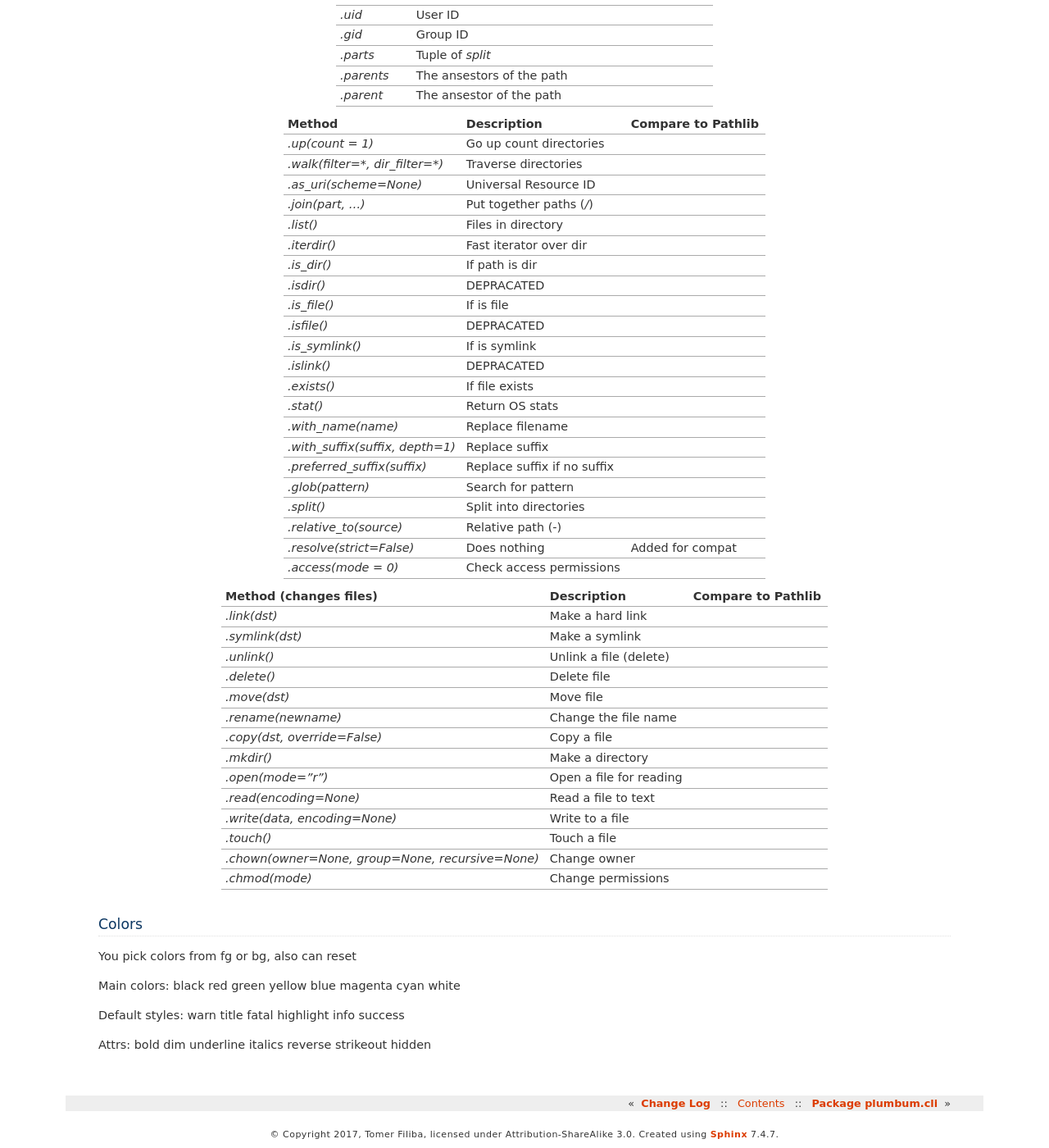
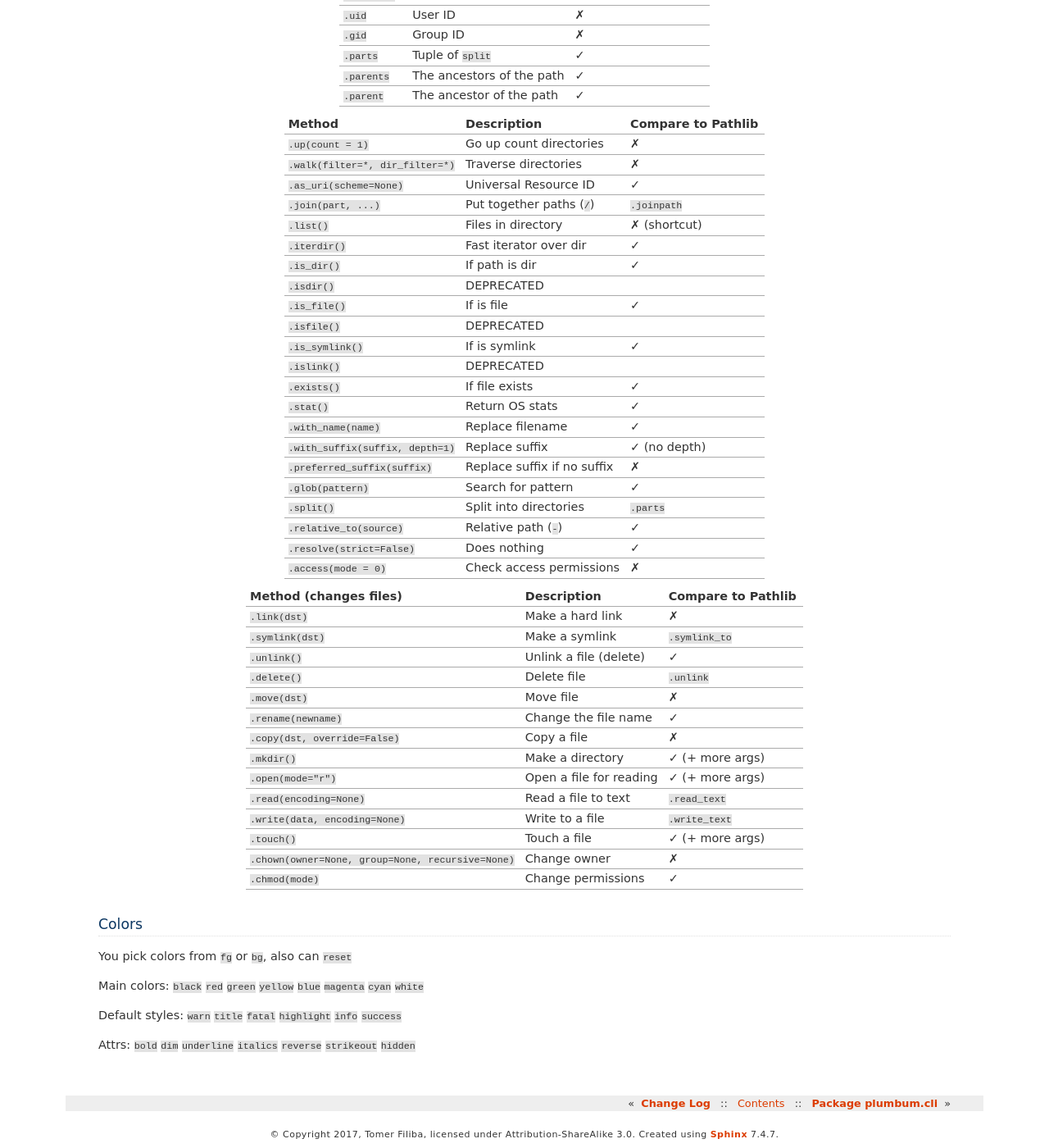
Before and after one commit to tomerfiliba/plumbum, a Sphinx documentation site: the page built from docs/quickref.rst, in a window 1280 px wide and 1400 px high, scrolled down 1852 px. Shown: the whole window at 82% size. Built offline with Sphinx 7.4.7, drawn with Linux system fonts in a browser that asks for light colours; some of the changed text lies outside the part shown.

Commit message:
Fixes for quickref

```diff
--- a/docs/quickref.rst
+++ b/docs/quickref.rst
@@ -74,91 +74,124 @@ Utility           Usage
 Paths
 =====
 
-=============== =============================
-Idiom           Description
-=============== =============================
-`local.cwd`     Common way to make paths
-`/` Construct   Composition of parts
-`//` Construct  Grep for files
-Sorting         Alphabetical
-Iteration       By parts
-To str          Canoncical full path
-Subtraction     Relative path
-`in`            Check for file in folder
-=============== =============================
+================= =============================
+Idiom             Description
+================= =============================
+``local.cwd``     Common way to make paths
+``/`` Construct   Composition of parts
+``//`` Construct  Grep for files
+Sorting           Alphabetical
+Iteration         By parts
+To str            Canonical full path
+Subtraction       Relative path
+``in``            Check for file in folder
+================= =============================
 
-================================================= =========================== ==================
-Property                                          Description                 Compare to Pathlib
-================================================= =========================== ==================
-`.name`                                           The file name
-`.basename`                                       DEPRACATED
-`.stem`                                           Name without extension
-`.dirname`                                        Directory name
-`.root`                                           The file tree root
-`.drive`                                          Drive letter (Windows)
-`.suffix`                                         The suffix
-`.suffixes`                                       A list of suffixes
-`.uid`                                            User ID
-`.gid`                                            Group ID
-`.parts`                                          Tuple of `split`
-`.parents`                                        The ansestors of the path
-`.parent`                                         The ansestor of the path
-================================================= =========================== ==================
+..
+    The main difference is the loss of relative files
 
-================================================= =========================== ==================
-Method                                            Description                 Compare to Pathlib
-================================================= =========================== ==================
-`.up(count = 1)`                                  Go up count directories
-`.walk(filter=*, dir_filter=*)`                   Traverse directories
-`.as_uri(scheme=None)`                            Universal Resource ID
-`.join(part, ...)`                                Put together paths (`/`)
-`.list()`                                         Files in directory
-`.iterdir()`                                      Fast iterator over dir
-`.is_dir()`                                       If path is dir
-`.isdir()`                                        DEPRACATED
-`.is_file()`                                      If is file
-`.isfile()`                                       DEPRACATED
-`.is_symlink()`                                   If is symlink
-`.islink()`                                       DEPRACATED
-`.exists()`                                       If file exists
-`.stat()`                                         Return OS stats
-`.with_name(name)`                                Replace filename
-`.with_suffix(suffix, depth=1)`                   Replace suffix
-`.preferred_suffix(suffix)`                       Replace suffix if no suffix
-`.glob(pattern)`                                  Search for pattern
-`.split()`                                        Split into directories
-`.relative_to(source)`                            Relative path (`-`)
-`.resolve(strict=False)`                          Does nothing                Added for compat
-`.access(mode = 0)`                               Check access permissions
-================================================= =========================== ==================
+=================================================== =========================== ==================
+Property                                            Description                 Compare to Pathlib
+=================================================== =========================== ==================
+``.name``                                           The file name               ✓
+``.basename``                                       DEPRECATED
+``.stem``                                           Name without extension      ✓
+``.dirname``                                        Directory name              ✗
+``.root``                                           The file tree root          ✓
+``.drive``                                          Drive letter (Windows)      ✓
+``.suffix``                                         The suffix                  ✓
+``.suffixes``                                       A list of suffixes          ✓
+``.uid``                                            User ID                     ✗
+``.gid``                                            Group ID                    ✗
+``.parts``                                          Tuple of ``split``          ✓
+``.parents``                                        The ancestors of the path   ✓
+``.parent``                                         The ancestor of the path    ✓
+=================================================== =========================== ==================
 
-================================================= =========================== ==================
-Method (changes files)                            Description                 Compare to Pathlib
-================================================= =========================== ==================
-`.link(dst)`                                      Make a hard link
-`.symlink(dst)`                                   Make a symlink
-`.unlink()`                                       Unlink a file (delete)
-`.delete()`                                       Delete file
-`.move(dst)`                                      Move file
-`.rename(newname)`                                Change the file name
-`.copy(dst, override=False)`                      Copy a file
-`.mkdir()`                                        Make a directory
-`.open(mode="r")`                                 Open a file for reading
-`.read(encoding=None)`                            Read a file to text
-`.write(data, encoding=None)`                     Write to a file
-`.touch()`                                        Touch a file
-`.chown(owner=None, group=None, recursive=None)`  Change owner
-`.chmod(mode)`                                    Change permissions
-================================================= =========================== ==================
+..
+    Missing:
+             .anchor
 
+
+
+=================================================== =========================== ==================
+Method                                              Description                 Compare to Pathlib
+=================================================== =========================== ==================
+``.up(count = 1)``                                  Go up count directories     ✗
+``.walk(filter=*, dir_filter=*)``                   Traverse directories        ✗
+``.as_uri(scheme=None)``                            Universal Resource ID       ✓
+``.join(part, ...)``                                Put together paths (``/``)  ``.joinpath``
+``.list()``                                         Files in directory          ✗ (shortcut)
+``.iterdir()``                                      Fast iterator over dir      ✓
+``.is_dir()``                                       If path is dir              ✓
+``.isdir()``                                        DEPRECATED
+``.is_file()``                                      If is file                  ✓
+``.isfile()``                                       DEPRECATED
+``.is_symlink()``                                   If is symlink               ✓
+``.islink()``                                       DEPRECATED
+``.exists()``                                       If file exists              ✓
+``.stat()``                                         Return OS stats             ✓
+``.with_name(name)``                                Replace filename            ✓
+``.with_suffix(suffix, depth=1)``                   Replace suffix              ✓ (no depth)
+``.preferred_suffix(suffix)``                       Replace suffix if no suffix ✗
+``.glob(pattern)``                                  Search for pattern          ✓
+``.split()``                                        Split into directories      ``.parts``
+``.relative_to(source)``                            Relative path (``-``)       ✓
+``.resolve(strict=False)``                          Does nothing                ✓
+``.access(mode = 0)``                               Check access permissions    ✗
+=================================================== =========================== ==================
+
+..
+    Missing:
+             .match(pattern)
+             .is_reserved()
+             .is_absolute()
+             .as_posix()
+             .is_symlink()
+             .is_fifo()
+             .is_block_device()
+             .is_char_device()
+             .lchmod(mode)
+             .lstat()
+
+=================================================== =========================== ==================
+Method (changes files)                              Description                 Compare to Pathlib
+=================================================== =========================== ==================
+``.link(dst)``                                      Make a hard link            ✗
+``.symlink(dst)``                                   Make a symlink              ``.symlink_to``
+``.unlink()``                                       Unlink a file (delete)      ✓
+``.delete()``                                       Delete file                 ``.unlink``
+``.move(dst)``                                      Move file                   ✗
+``.rename(newname)``                                Change the file name        ✓
+``.copy(dst, override=False)``                      Copy a file                 ✗
+``.mkdir()``                                        Make a directory            ✓ (+ more args)
+``.open(mode="r")``                                 Open a file for reading     ✓ (+ more args)
+``.read(encoding=None)``                            Read a file to text         ``.read_text``
+``.write(data, encoding=None)``                     Write to a file             ``.write_text``
+``.touch()``                                        Touch a file                ✓ (+ more args)
+``.chown(owner=None, group=None, recursive=None)``  Change owner                ✗
+``.chmod(mode)``                                    Change permissions          ✓
+=================================================== =========================== ==================
+
+..
+    Missing:
+             .group()
+             .owner()
+             .read_bytes()
+             .write_bytes()
+             .replace(target)
+             .rglob(pattern)
+             .rmdir()
+             .samefile()
 
 Colors
 ======
 
-You pick colors from fg or bg, also can reset
 
-Main colors: black red green yellow blue magenta cyan white
+You pick colors from ``fg`` or ``bg``, also can ``reset``
 
-Default styles: warn title fatal highlight info success
+Main colors: ``black`` ``red`` ``green`` ``yellow`` ``blue`` ``magenta`` ``cyan`` ``white``
 
-Attrs: bold dim underline italics reverse strikeout hidden
+Default styles: ``warn`` ``title`` ``fatal`` ``highlight`` ``info`` ``success``
+
+Attrs: ``bold`` ``dim`` ``underline`` ``italics`` ``reverse`` ``strikeout`` ``hidden``
```
